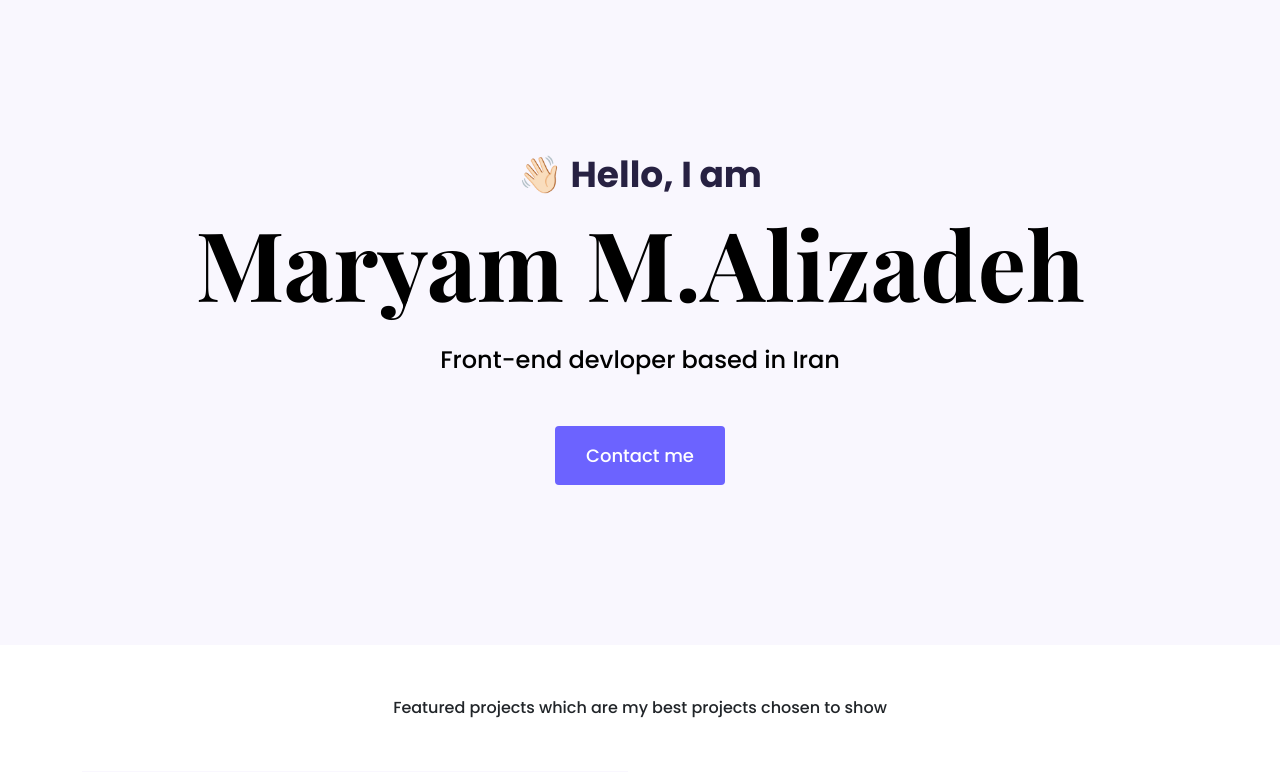
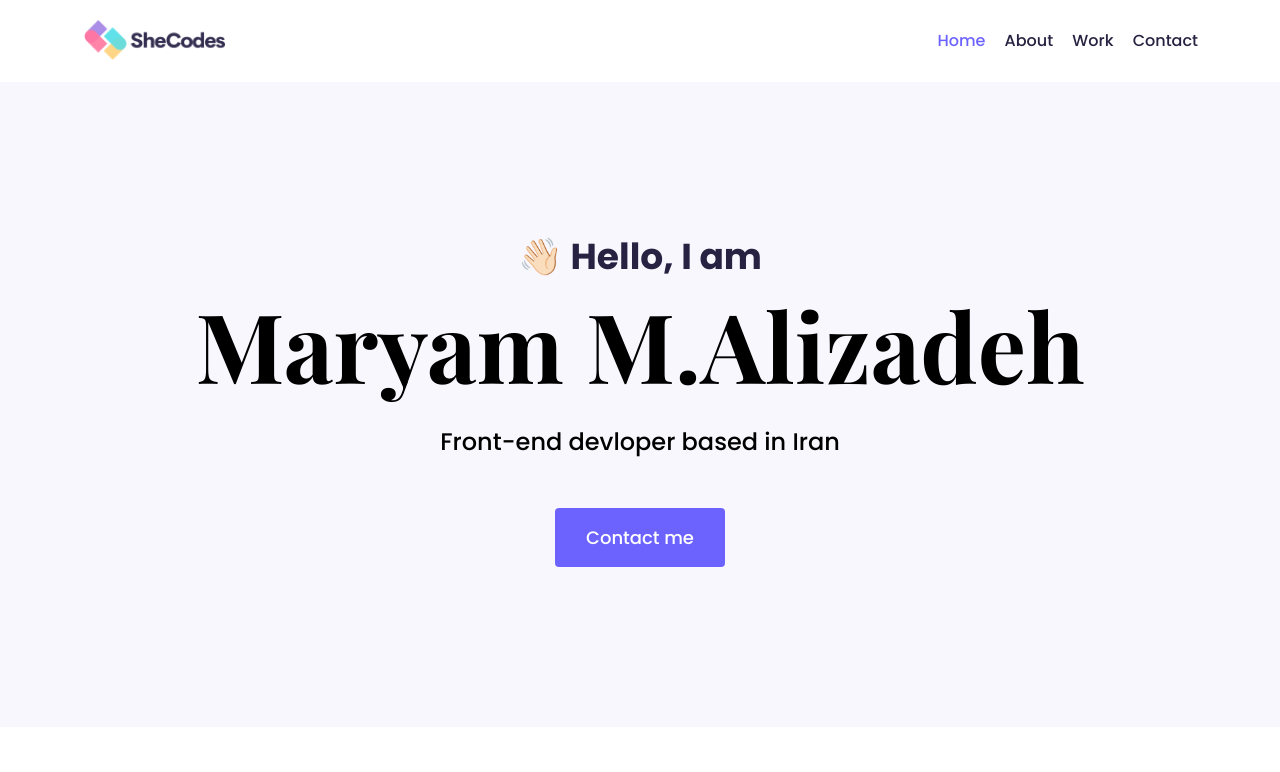
Before and after one commit to maryamalizadeh91/portfolio-project, a plain HTML site: page index.html in a window 1280 px wide. Shown: the top 772 px of the page. Drawn offline with nearby package versions, Linux system fonts and the light colour scheme; a web font is replaced by a local one.

Commit message:
Coding Header

```diff
--- a/index.html
+++ b/index.html
@@ -25,6 +25,25 @@
     <title>Maryam M.Alizadeh Portfolio</title>
   </head>
   <body>
+    <div class="container">
+      <nav class="d-flex justify-content-between">
+        <img
+          src="./images/logo.png"
+          class="logo img-fluid d-none d-md-block"
+          alt="Logo" />
+        <img
+          src="./images/logo-small.jpeg"
+          class="logo img-fluid d-block d-md-none"
+          alt="logo" />
+        <ul>
+          <li class="active"><a href="./"> Home</a></li>
+          <li><a href="./about.html">About</a></li>
+          <li><a href="./about.html">Work</a></li>
+          <li><a href="./contact.html">Contact</a></li>
+        </ul>
+      </nav>
+    </div>
+
     <div class="hero">
       <p>👋🏻 Hello, I am</p>
       <h1>Maryam M.Alizadeh</h1>
--- a/src/style.css
+++ b/src/style.css
@@ -108,6 +108,37 @@ p {
   padding: 120px 60px;
 }
 
+.logo {
+  max-height: 40px;
+  max-width: 150px;
+}
+
+nav {
+  padding: 20px 0;
+}
+
+nav ul {
+  margin: 0;
+  padding: 0;
+}
+
+nav li {
+  display: inline;
+  list-style: none;
+  line-height: 42px;
+  margin-left: 15px;
+}
+nav a {
+  text-decoration: none;
+  color: #272142;
+  transition: all 100ms ease-in-out;
+}
+
+nav a:hover,
+nav li.active a {
+  color: var(--branding-color);
+}
+
 @media (max-width: 960px) {
   .project-description {
     padding: 0;
@@ -144,3 +175,13 @@ p {
     padding: 0px 20px;
   }
 }
+
+@media (max-width: 768px) {
+  .logo {
+    max-height: 40px;
+    max-width: 40px;
+  }
+  nav a {
+    font-size: 10px;
+  }
+}
```
Also changed, not shown: images/logo-small.jpeg (added), images/logo.png (added).
